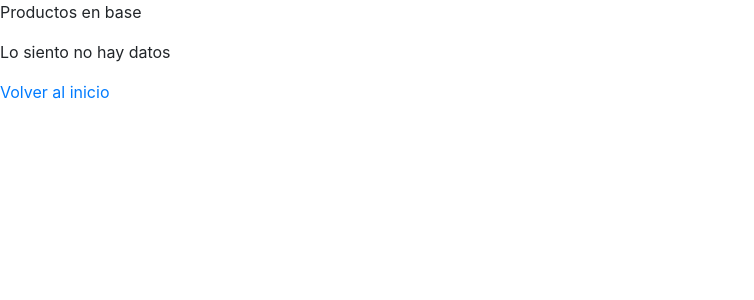
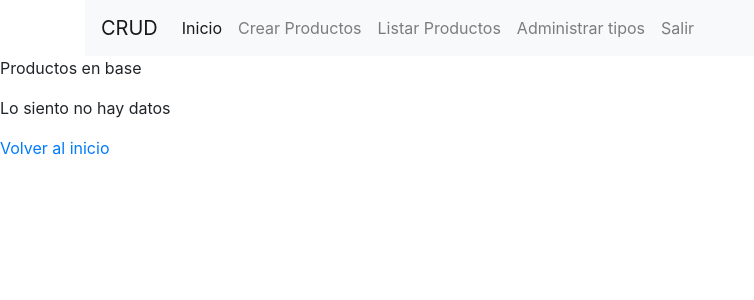
Before and after one commit to amondrave/django-crud, a Django app: template templates/producto/listar_producto.html in a window 1280 px wide. Shown: the top 300 px of the page, without its empty margins (0-754 px from the left). Run offline with Django 3.2, Linux system fonts and the light colour scheme; the template is opened without the code that fills it, so the values that code supplies are empty; parts of the project's set-up code (start-up, migrations or seed data) failed here and were passed over; some libraries are stand-ins or nearby versions.

Commit message:
template y vista de clase para crear tipo de producto

```diff
--- a/aplicaciones/producto/urls.py
+++ b/aplicaciones/producto/urls.py
@@ -1,5 +1,5 @@
 from django.urls import path
-from .views import CrearProductoView, ListarProductoView, EditarProductoView, EliminarProductoView
+from .views import CrearProductoView, ListarProductoView, EditarProductoView, EliminarProductoView, CrearTipoView
 # Creación de los paths
 urlpatterns = [
     path('crear_producto', CrearProductoView.as_view(), name='crear_producto'),
@@ -8,4 +8,5 @@ urlpatterns = [
          EditarProductoView.as_view(), name='editar_producto'),
     path('eliminar_producto/<int:pk>',
          EliminarProductoView.as_view(), name='eliminar_producto'),
+    path('crear_tipo', CrearTipoView.as_view(), name='crear_tipo')
 ]
--- a/templates/index.html
+++ b/templates/index.html
@@ -13,23 +13,37 @@
 </head>
 
 <body>
+	<div class="container">
+		<div class="row">
+			<div class="col-md-12">
+				<nav class="navbar navbar-expand-lg navbar-light bg-light">
+					<a class="navbar-brand" href="#">CRUD</a>
+					<button class="navbar-toggler" type="button" data-toggle="collapse"
+						data-target="#navbarNavAltMarkup" aria-controls="navbarNavAltMarkup" aria-expanded="false"
+						aria-label="Toggle navigation">
+						<span class="navbar-toggler-icon"></span>
+					</button>
+					<div class="collapse navbar-collapse" id="navbarNavAltMarkup">
+						<div class="navbar-nav">
+							<a class="nav-link active" href="{% url 'index' %}">Inicio</a>
+							<a class="nav-link" href="{% url 'producto:crear_producto' %}">Crear Productos</a>
+							<a class="nav-link" href="{% url 'producto:listar_producto' %}">Listar Productos</a>
+							<a class="nav-link" href="{% url 'producto:crear_tipo' %}">Administrar tipos</a>
+							<a class="nav-link" href="{% url 'logout' %}">Salir</a>
+						</div>
+					</div>
+				</nav>
+			</div>
+		</div>
+	</div>
 	{% block contenido %}
 	<div class="container">
+
 		<h3>CRUD hecho en django v1 bienvenido {{ user.username | upper }} </h3>
 		<div class="row">
 			<p>Para Ir a las secciones por favor pulsar uno de los siguientes links</p>
 		</div>
-		<div class="row">
-			<ul class="list-group">
-				<li class="list-group-item">
-					<a href="producto/crear_producto">Crear producto</a>
-				</li>
-				<li class="list-group-item">
-					<a href="producto/listar_producto">Listar producto</a>
-				</li>
-			</ul>
-		</div>
-		<a href="logout">Salir</a>
+
 	</div>
 	{% endblock %}
 
```
Also changed, not shown: aplicaciones/producto/views.py (+10 -2 lines), templates/producto/crear_tipo.html (added, +22 -0 lines), db.sqlite3.
